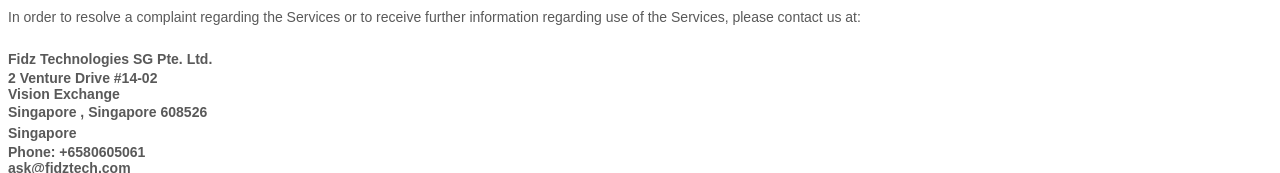
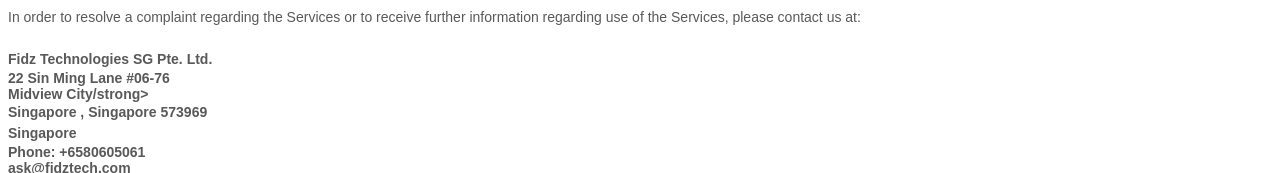
Before and after one commit to fidztech/termsofservice, a plain HTML site: page index.html in a window 1280 px wide. Shown: the part 7612-7785 px from the top of the page. Drawn offline with Linux system fonts and the light colour scheme.

Commit message:
Update index.html

```diff
--- a/index.html
+++ b/index.html
@@ -774,7 +774,7 @@
                <span style="line-height: 115%; font-family: Arial; color: rgb(89, 89, 89);">
                   <bdt class="question">
                      <strong>
-                        <bdt class="question">2 Venture Drive #14-02</bdt>
+                        <bdt class="question">22 Sin Ming Lane #06-76</bdt>
                      </strong>
                   </bdt>
                   <span style="line-height: 115%; font-family: Arial; color: rgb(89, 89, 89);">
@@ -787,7 +787,7 @@
          <div class="MsoNormal" data-custom-class="body_text" style="line-height: 1.5; text-align: left;">
             <span style="font-size: 15px;">
                <span style="line-height: 115%; font-family: Arial; color: rgb(89, 89, 89);">
-                  <bdt class="question"><strong> Vision Exchange</strong></bdt>
+                  <bdt class="question"><strong> Midview City/strong></bdt>
                   <span style="line-height: 115%; font-family: Arial; color: rgb(89, 89, 89);">
                      <span style="line-height: 115%; font-family: Arial; color: rgb(89, 89, 89);">
                         <bdt class="statement-end-if-in-editor"></bdt>
@@ -806,7 +806,7 @@
                      <bdt class="question">Singapore</bdt>
                      <bdt class="statement-end-if-in-editor"></bdt>
                      <bdt class="block-component"></bdt>
-                     <bdt class="question">608526</bdt>
+                     <bdt class="question">573969</bdt>
                      <bdt class="statement-end-if-in-editor"></bdt>
                   </span>
                </strong>
```
